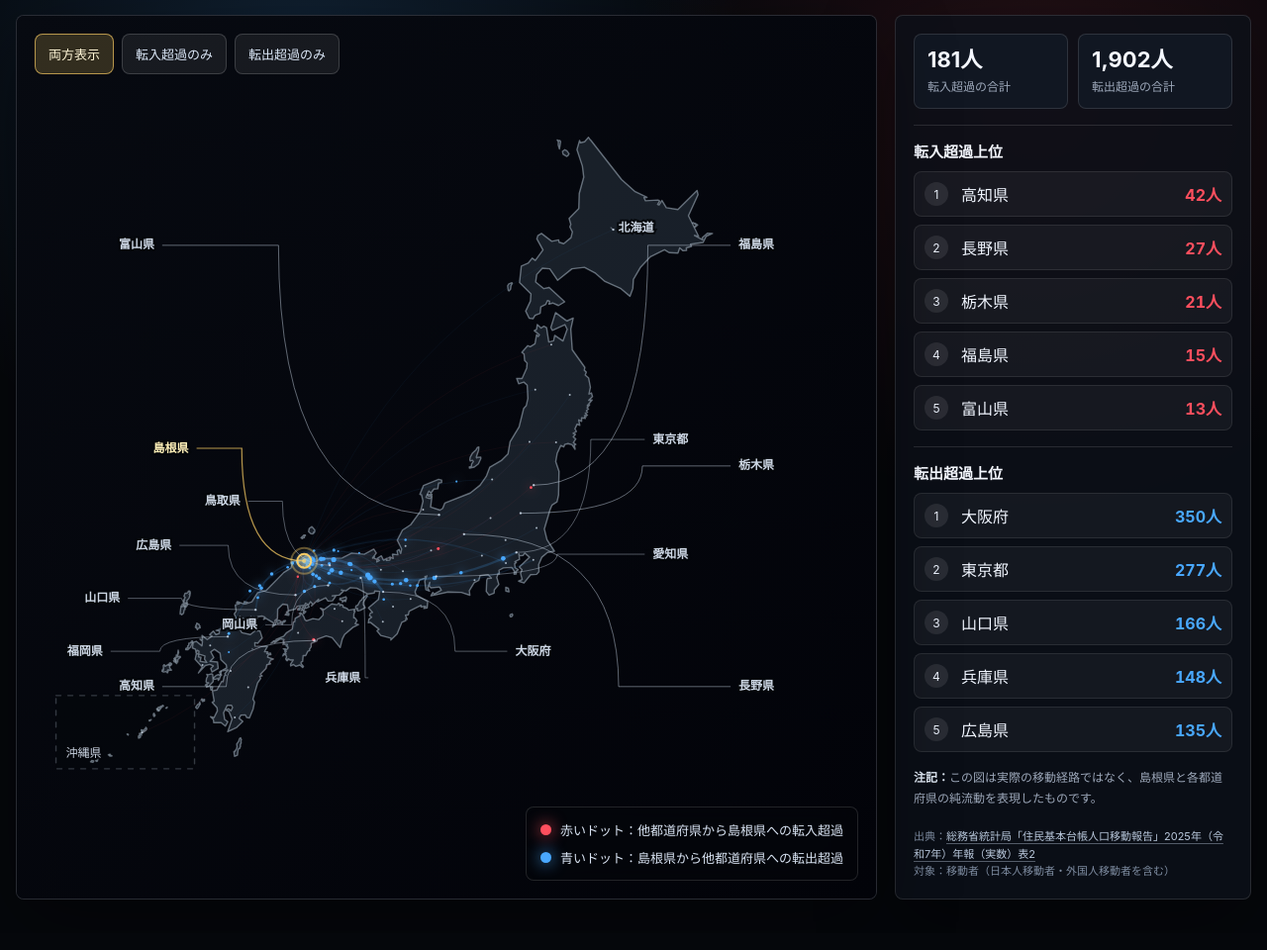
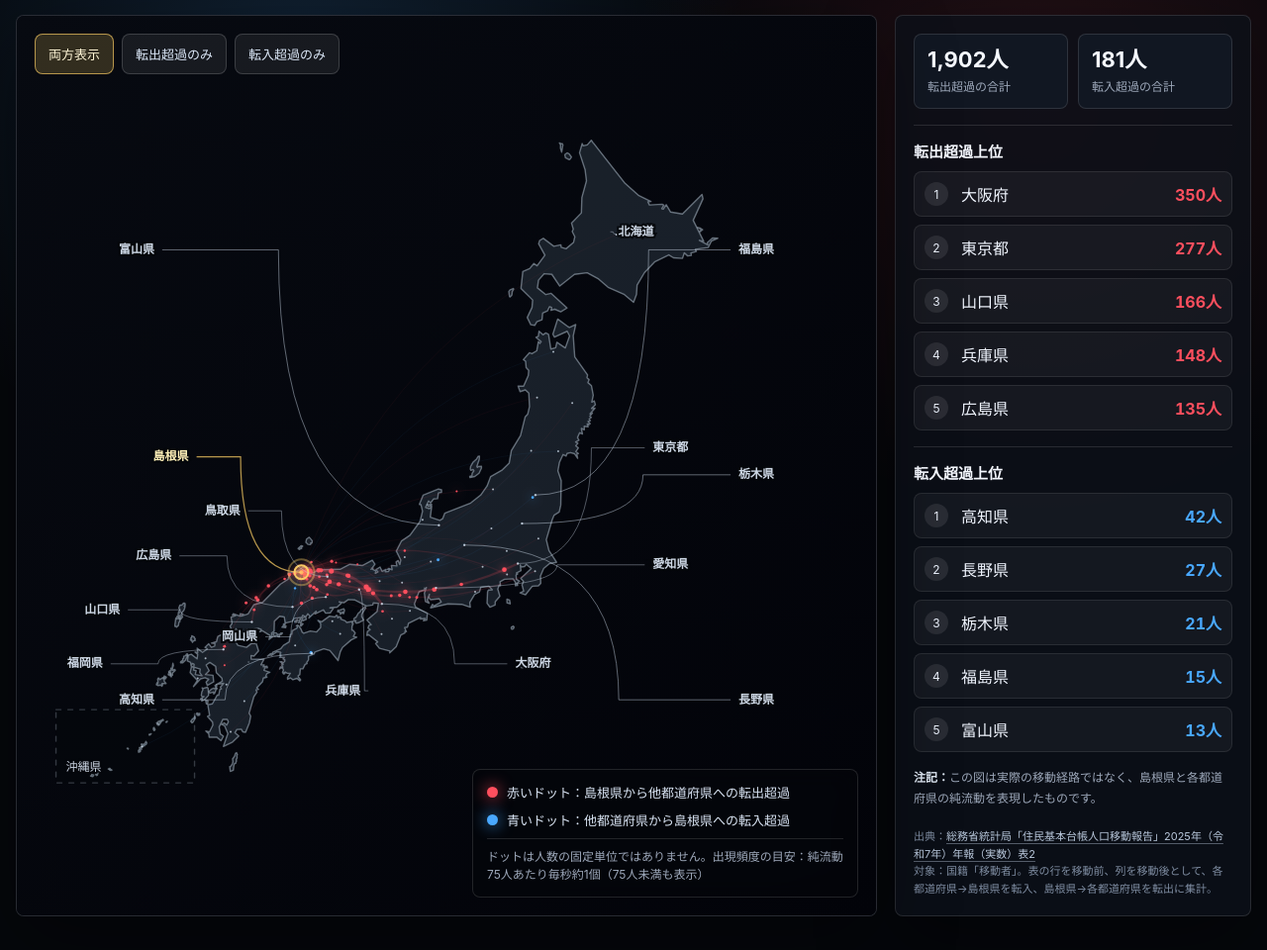
Before and after one commit to oyokokoku-crypto/shimane-population-flow, a plain HTML site: page index.html in a window 1280 px wide. Shown: the part 138-1098 px from the top of the page at 99% size. Drawn offline with Linux system fonts and the light colour scheme; animation ran at ten frames a second.

Commit message:
Add files via upload

```diff
--- a/index.html
+++ b/index.html
@@ -13,8 +13,8 @@
       --line: rgba(255, 255, 255, 0.12);
       --text: #f5f8ff;
       --muted: #9da8ba;
-      --inbound: #ff4f5e;
-      --outbound: #49a8ff;
+      --inbound: #49a8ff;
+      --outbound: #ff4f5e;
       --accent: #ffd166;
       --land: rgba(115, 142, 166, 0.18);
       --land-line: rgba(194, 211, 225, 0.48);
@@ -197,6 +197,14 @@
     .legend-dot.outbound {
       color: var(--outbound);
       background: var(--outbound);
+    }
+
+    .legend-scale {
+      border-top: 1px solid var(--line);
+      padding-top: 9px;
+      color: var(--muted);
+      font-size: 12px;
+      line-height: 1.5;
     }
 
     .side-panel {
@@ -396,6 +404,10 @@
         align-items: flex-start;
       }
 
+      .legend-scale {
+        font-size: 11px;
+      }
+
       .metric-grid {
         grid-template-columns: 1fr;
       }
@@ -423,19 +435,20 @@
       <div class="map-panel">
         <div class="controls" aria-label="表示切り替え">
           <button type="button" data-mode="both" aria-pressed="true">両方表示</button>
+          <button type="button" data-mode="outbound" aria-pressed="false">転出超過のみ</button>
           <button type="button" data-mode="inbound" aria-pressed="false">転入超過のみ</button>
-          <button type="button" data-mode="outbound" aria-pressed="false">転出超過のみ</button>
         </div>
         <canvas id="flowCanvas" aria-label="島根県を中心にした人口移動フローの簡易地図"></canvas>
         <div class="legend">
           <div class="legend-row">
-            <span class="legend-dot inbound"></span>
-            <span>赤いドット：他都道府県から島根県への転入超過</span>
+            <span class="legend-dot outbound"></span>
+            <span>赤いドット：島根県から他都道府県への転出超過</span>
           </div>
           <div class="legend-row">
-            <span class="legend-dot outbound"></span>
-            <span>青いドット：島根県から他都道府県への転出超過</span>
+            <span class="legend-dot inbound"></span>
+            <span>青いドット：他都道府県から島根県への転入超過</span>
           </div>
+          <div class="legend-scale" id="dotScaleText">ドットは人数の固定単位ではなく、出現頻度で純流動の大きさを表現しています。</div>
         </div>
       </div>
 
@@ -443,14 +456,19 @@
         <section>
           <div class="metric-grid">
             <div class="metric">
+              <strong id="outboundTotal">0</strong>
+              <span>転出超過の合計</span>
+            </div>
+            <div class="metric">
               <strong id="inboundTotal">0</strong>
               <span>転入超過の合計</span>
             </div>
-            <div class="metric">
-              <strong id="outboundTotal">0</strong>
-              <span>転出超過の合計</span>
-            </div>
           </div>
+        </section>
+
+        <section>
+          <h2>転出超過上位</h2>
+          <ol id="outboundRanking"></ol>
         </section>
 
         <section>
@@ -458,17 +476,12 @@
           <ol id="inboundRanking"></ol>
         </section>
 
-        <section>
-          <h2>転出超過上位</h2>
-          <ol id="outboundRanking"></ol>
-        </section>
-
         <p class="note">
           <strong>注記：</strong>この図は実際の移動経路ではなく、島根県と各都道府県の純流動を表現したものです。
         </p>
         <p class="source-note">
           出典：<a href="https://www.e-stat.go.jp/stat-search/files?layout=datalist&lid=000001476215&page=1" target="_blank" rel="noopener">総務省統計局「住民基本台帳人口移動報告」2025年（令和7年）年報（実数）表2</a><br>
-          対象：移動者（日本人移動者・外国人移動者を含む）
+          対象：国籍「移動者」。表の行を移動前、列を移動後として、各都道府県→島根県を転入、島根県→各都道府県を転出に集計。
         </p>
       </aside>
     </main>
@@ -829,6 +842,8 @@
     const outboundTotalEl = document.getElementById("outboundTotal");
     const activeModeLabel = document.getElementById("activeModeLabel");
     const prefCount = document.getElementById("prefCount");
+    const dotScaleText = document.getElementById("dotScaleText");
+    const peoplePerDotPerSecond = 75;
 
     const flows = prefectureData
       .filter((prefecture) => prefecture.name !== shimane.name)
@@ -1321,7 +1336,7 @@
     function spawnParticles(deltaSeconds) {
       flows.forEach((flow) => {
         if (!isFlowVisible(flow)) return;
-        const spawnRate = Math.abs(flow.net) / 75;
+        const spawnRate = Math.abs(flow.net) / peoplePerDotPerSecond;
         flow.spawnBucket = (flow.spawnBucket || Math.random()) + spawnRate * deltaSeconds;
 
         while (flow.spawnBucket >= 1) {
@@ -1426,6 +1441,7 @@
       inboundTotalEl.textContent = `${formatNumber(inboundTotal)}人`;
       outboundTotalEl.textContent = `${formatNumber(outboundTotal)}人`;
       prefCount.textContent = `${prefectureData.length}都道府県`;
+      dotScaleText.textContent = `ドットは人数の固定単位ではありません。出現頻度の目安：純流動${formatNumber(peoplePerDotPerSecond)}人あたり毎秒約1個（75人未満も表示）`;
       buildRanking(inboundRanking, inboundItems, "inbound");
       buildRanking(outboundRanking, outboundItems, "outbound");
     }
```
Also changed, not shown: 1 other file.
